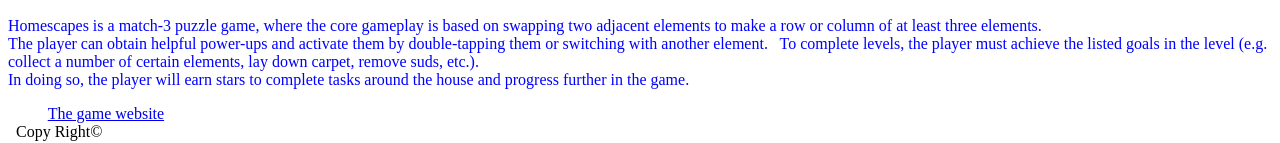
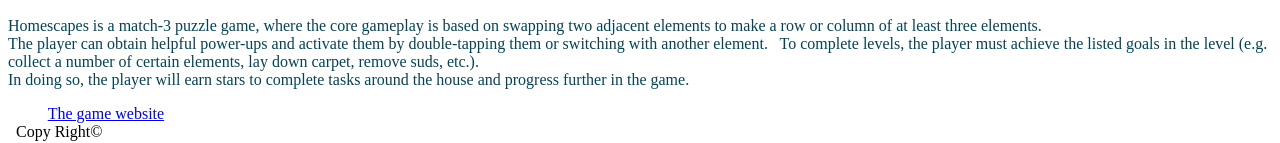
Before and after one commit to Hadeel14/HTML, a plain HTML site: page index.HTML in a window 1280 px wide. Shown: the part 489-632 px from the top of the page. Drawn offline with Linux system fonts and the light colour scheme.

Commit message:
changing elements

```diff
--- a/file.CSS
+++ b/file.CSS
@@ -1,6 +1,6 @@
 
 p{
-    color: blue;
+    color: rgb(5, 66, 85);
     background-color: white;
 }
 
```
